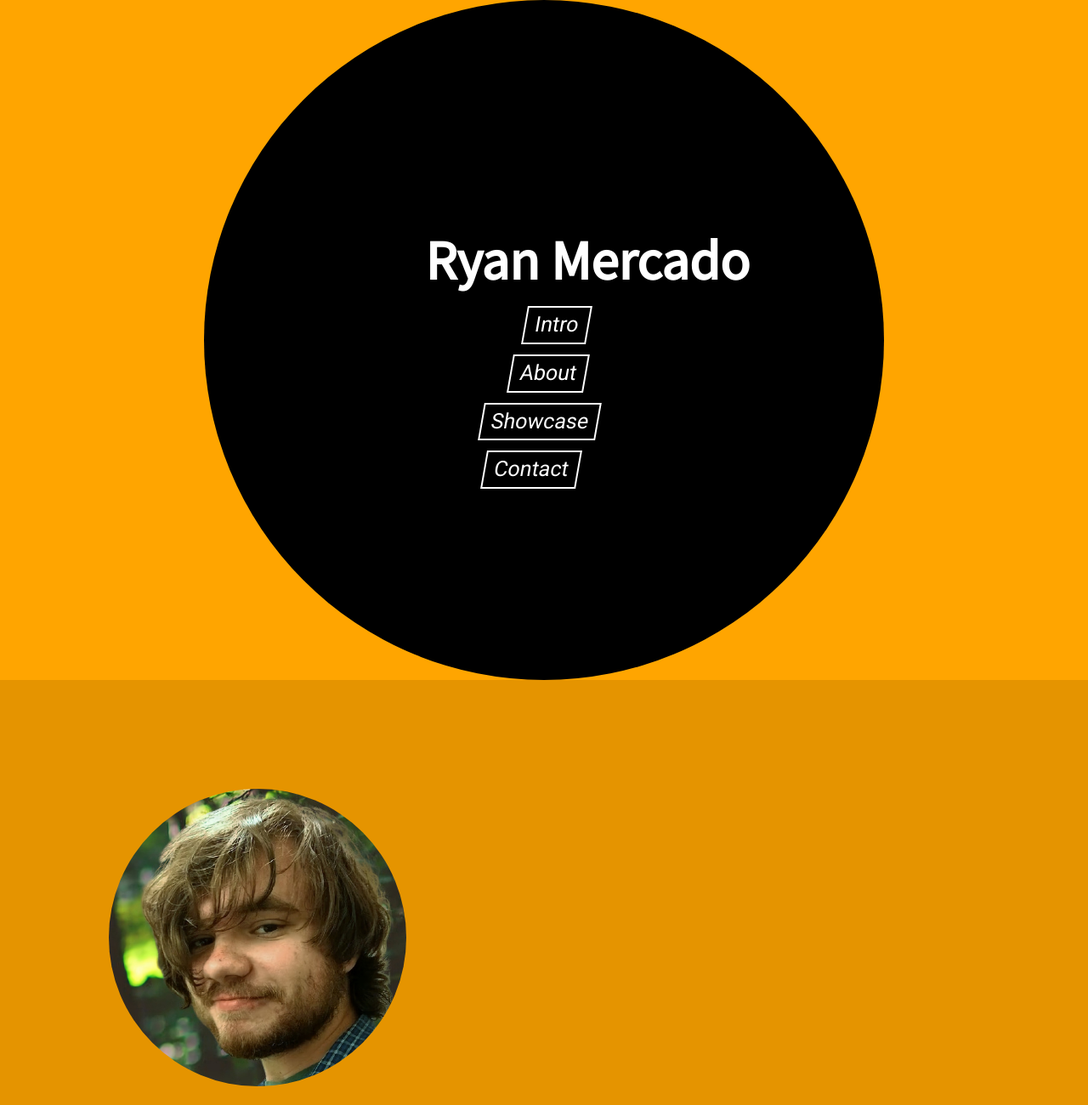
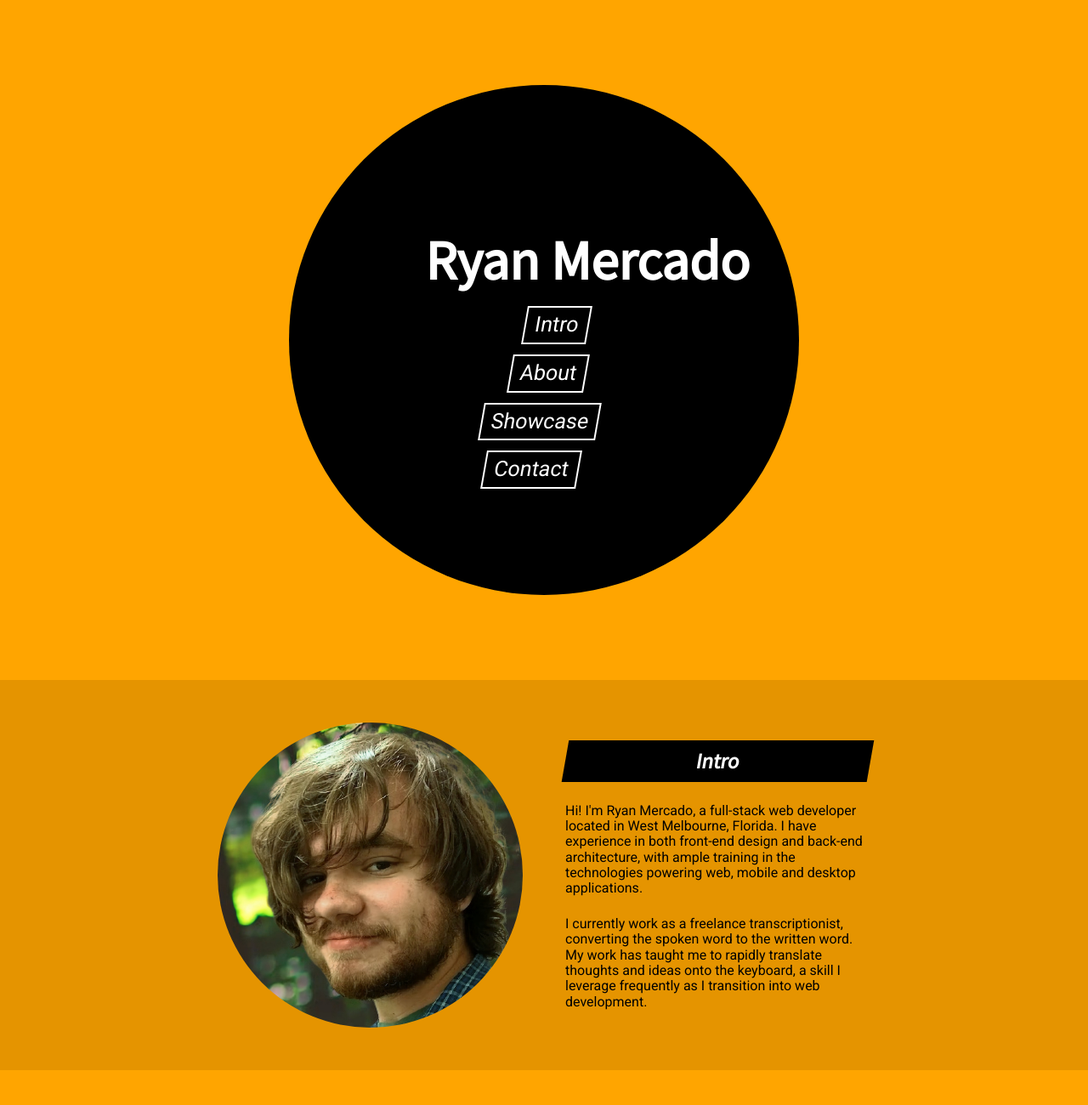
Before and after one commit to ryandavidmercado/ryandavidmercado.github.io, a plain HTML site: page index.html in a window 1280 px wide. Shown: the top 1300 px of the page at 85% size. Drawn offline with nearby package versions, Linux system fonts and the light colour scheme; no server answers; some icons are missing.

Commit message:
Add media queries for desktop support.

```diff
--- a/style.css
+++ b/style.css
@@ -240,13 +240,17 @@ body {
   height: 100%;
 }
 
+body {
+  overflow-x: hidden;
+}
+
 /* PSUEDO-ELEMENTS FOR ANIMATION */
 header::before {
   animation: slide-up 0.7s
     calc(var(--startup-anim-time) + var(--startup-anim-delay)) forwards;
   content: "";
   width: 100vw;
-  height: calc((100% - 105vw) / 2);
+  height: calc((100% - 100vmin) / 2);
   background-color: black;
   position: absolute;
   top: 0;
@@ -256,7 +260,7 @@ header::after {
     calc(var(--startup-anim-time) + var(--startup-anim-delay)) forwards;
   content: "";
   width: 100vw;
-  height: calc((100% - 105vw) / 2);
+  height: calc((100% - 100vmin) / 2);
   background-color: black;
   position: absolute;
   bottom: 0;
@@ -353,6 +357,7 @@ section:nth-child(2n-1) {
   background-color: rgba(0, 0, 0, 0.1);
 }
 section {
+  width: 100vw;
   padding: 10%;
   display: flex;
   flex-direction: column;
@@ -360,7 +365,10 @@ section {
   align-items: center;
   z-index: 1;
 }
-
+#intro-img {
+  display: flex;
+  justify-content: center;
+}
 /* We remove outer margins on paragraphs to let flex handle this. */
 p {
   margin-top: 0;
@@ -383,6 +391,67 @@ footer {
   box-shadow: 0 -5px 15px rgba(0, 0, 0, 0.2);
 }
 
+/* MEDIA QUERIES */
+@media all and (min-width: 800px) {
+  #circle {
+    width: 75vh;
+    height: 75vh;
+  }
+  section {
+    padding: 50px 20%;
+    min-height: 50vh !important;
+  }
+  #showcase {
+    padding: 50px 10%;
+    min-height: 100vh !important;
+  }
+  header::before,
+  header::after {
+    height: calc((100% - (75vh)) / 2);
+  }
+  #intro {
+    flex-direction: row;
+    justify-content: center;
+    align-items: center;
+    gap: 50px;
+    min-height: 50vh;
+  }
+  #intro img {
+    flex: 33%;
+    max-width: 400px;
+  }
+  #intro-img {
+    padding: 0;
+    width: auto;
+  }
+  #intro div {
+    flex: 67%;
+  }
+  #profile-pic {
+    margin-bottom: 0;
+  }
+  #about {
+    padding: 50px 25%;
+  }
+  #showcase-container {
+    display: flex;
+    align-items: start;
+    flex-wrap: wrap;
+    gap: 20px;
+  }
+  .showcase-project {
+    flex: 1;
+    height: auto;
+    min-width: 300px;
+  }
+  #contact {
+    min-height: 75vh;
+  }
+  .contact-form textarea {
+    height: 200px;
+  }
+}
+
 /* Show the page after parsing all other CSS. FOUC prevention. */
 html {
   visibility: visible !important;
```
